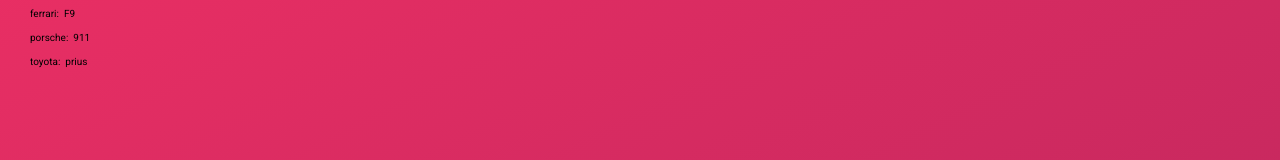
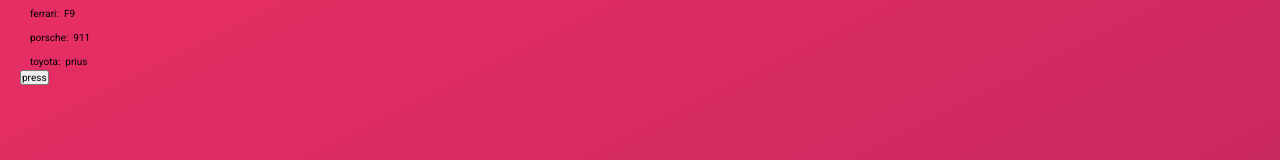
Before and after one commit to stevenleelawson/comp-project-vue, a Vue app: page / in a window 1280 px wide. Shown: the part 127-287 px from the top of the page. Built offline with nearby package versions, Linux system fonts and the light colour scheme.

Commit message:
provide and inject

```diff
--- a/src/App.vue
+++ b/src/App.vue
@@ -25,8 +25,16 @@
 				]
 			}
 		},
+		provide() {
+			return {
+				changeCar: this.changeCar,
+				cars: this.cars,
+			}
+		},
 		methods: {
-
+			changeCar() {
+				this.cars[0].brand = 'Taco'
+			}
 		}
 	}
 </script>
--- a/src/components/Cars/index.vue
+++ b/src/components/Cars/index.vue
@@ -2,7 +2,7 @@
 	<div>
 		<h1>Welcome to the Cars (what)</h1>
 		<div>
-			<comp-list :cars="cars"></comp-list>
+			<comp-list></comp-list>
 		</div>
 	</div>
 </template>
@@ -10,7 +10,6 @@
 <script>
 import compList from './list.vue';
 	export default {
-		props: ['cars'],
 		components: {
 			compList
 		},
--- a/src/components/Cars/list.vue
+++ b/src/components/Cars/list.vue
@@ -7,12 +7,13 @@
 			</li>
 
 		</ul>
+		<button @click="changeCar">press</button>
 	</div>
 </template>
 
 <script>
 export default {
-	props: ['cars'],
+	inject: ['cars', 'changeCar'],
 	data() {
 		return {
 
```
